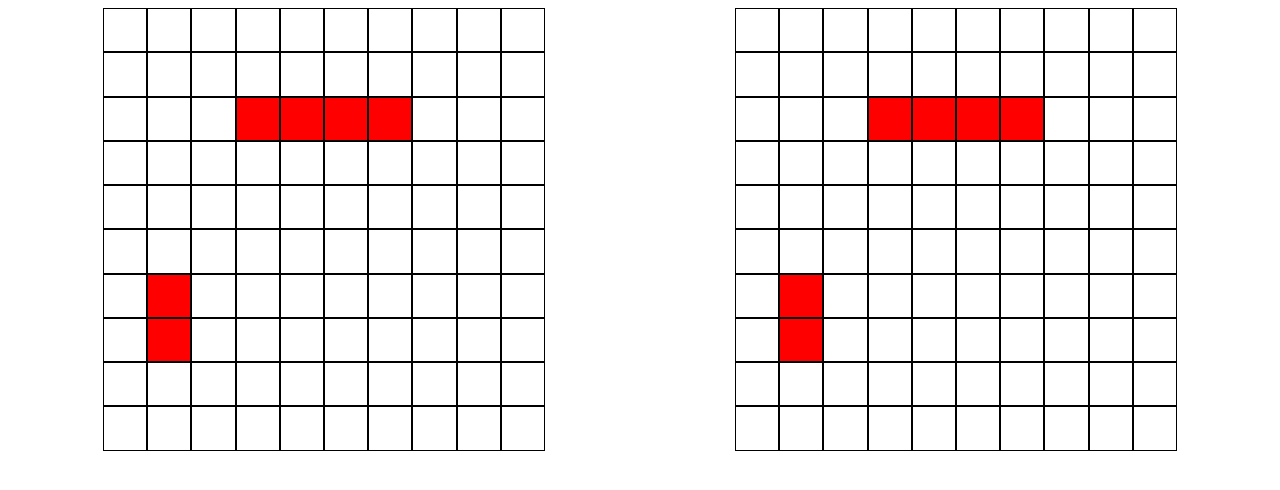
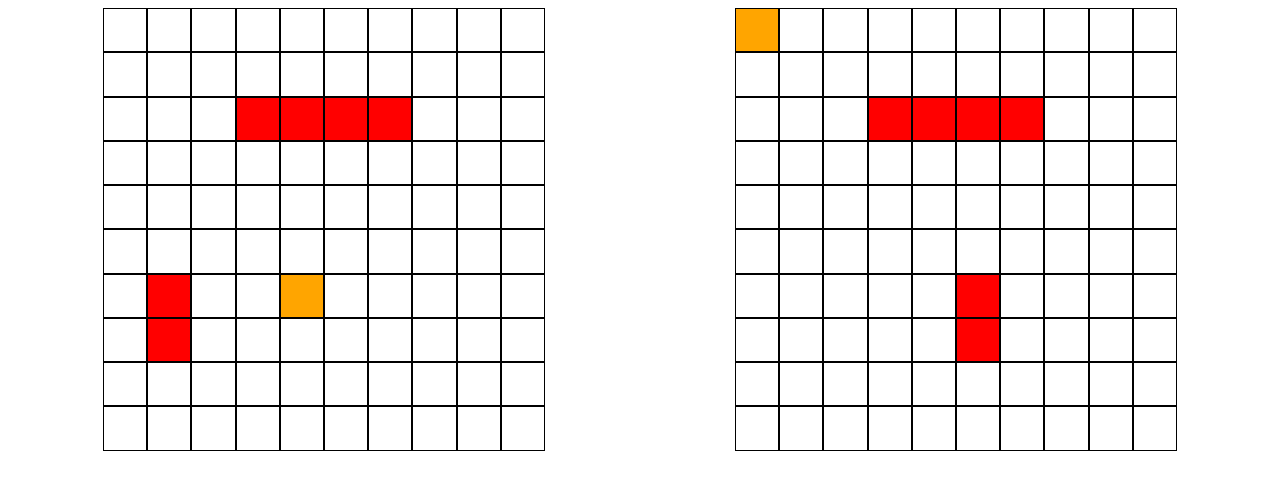
Before and after one commit to bing0i/battleship, a website with bundled scripts: page index.html in a window 1280 px wide. Both pictures are taken after a click on the element 756 px from the left and 30 px from the top of the page. Built offline with nearby package versions, Linux system fonts and the light colour scheme.

Commit message:
The computer can now auto-play and isAllSunken() is invoked after each click

```diff
--- a/index.html
+++ b/index.html
@@ -7,7 +7,7 @@
   </head>
   <body>
     <div class="wrapper">
-      <div class="gameboard player-gb"></div>
+      <div class="gameboard player-gb disabled"></div>
       <div class="gameboard computer-gb"></div>
     </div>
     <script type="module" src="script.js"></script>
--- a/script.js
+++ b/script.js
@@ -4,7 +4,6 @@ import { Player } from './scripts/Player.js';
 import { Computer } from './scripts/Computer.js';
 import { UserInterface } from './scripts/UserInterface.js';
 
-const gameboards = Array.from(document.querySelectorAll('.gameboard'));
 const gameboardsInfo = [
   Gameboard([
     Ship({
@@ -37,11 +36,11 @@ const gameboardsInfo = [
   Gameboard([
     Ship({
       start: {
-        x: 1,
+        x: 5,
         y: 6,
       },
       end: {
-        x: 1,
+        x: 5,
         y: 7,
       },
       length: 2,
@@ -63,9 +62,8 @@ const gameboardsInfo = [
     }),
   ]),
 ];
-const userInterface = UserInterface(gameboardsInfo);
+const players = [Player(gameboardsInfo[1]), Computer(gameboardsInfo[0])];
+const userInterface = UserInterface(gameboardsInfo, players);
 userInterface.createGameboards();
 userInterface.placeShips();
 userInterface.clickToAttack();
-
-gameboards[1].classList.add('disabled');
--- a/scripts/Computer.js
+++ b/scripts/Computer.js
@@ -1,6 +1,8 @@
 const Computer = (enemyGameboard) => {
   const movedPosition = [];
   const play = () => {
+    if (movedPosition.length === 10 * 10) return null;
+
     let isPresent = true;
     let newPos;
     while (isPresent) {
@@ -22,7 +24,8 @@ const Computer = (enemyGameboard) => {
     }
 
     movedPosition.push(newPos);
-    enemyGameboard.receiveAttack(newPos);
+    let isHit = enemyGameboard.receiveAttack(newPos);
+    return { isHit, newPos };
   };
 
   return { play, movedPosition };
--- a/scripts/userInterface.js
+++ b/scripts/userInterface.js
@@ -1,16 +1,14 @@
-const UserInterface = (gbsInfo) => {
+const UserInterface = (gbsInfo, pls) => {
   const gameboardsInfo = gbsInfo;
+  const players = pls;
   const gameboards = Array.from(document.querySelectorAll('.gameboard'));
 
   const createGameboards = () => {
-    for (let i = 1; i <= 10; i++) {
-      for (let j = 1; j <= 10; j++) {
+    for (let i = 0; i <= 9; i++) {
+      for (let j = 0; j <= 9; j++) {
         for (let k = 0; k < gameboards.length; k++) {
           let square = document.createElement('div');
           square.className = `square position-${j}-${i}`;
-          square.addEventListener('click', () => {
-            attack(square, gameboardsInfo[k], { j, i });
-          });
           gameboards[k].appendChild(square);
         }
       }
@@ -18,23 +16,30 @@ const UserInterface = (gbsInfo) => {
   };
 
   const clickToAttack = () => {
-    const squares = Array.from(document.querySelectorAll('.square'));
-    for (let j = 0; j < squares.length; j++) {
-      squares[j].addEventListener('click', (e) => {
+    const squares = Array.from(gameboards[1].querySelectorAll('.square'));
+    for (let i = 0; i < squares.length; i++) {
+      squares[i].addEventListener('click', (e) => {
         const splittedStrings = e.target.className.split('-');
         const pos = {
-          x: parseInt(splittedStrings[1]) - 1,
-          y: parseInt(splittedStrings[2]) - 1,
+          x: parseInt(splittedStrings[1]),
+          y: parseInt(splittedStrings[2]),
         };
-        const gameboard = e.target.parentNode;
-        gameboard.className.split(' ')[1] === 'player-gb'
-          ? attack(e.target, gameboardsInfo[0], pos)
-          : attack(e.target, gameboardsInfo[1], pos);
-        gameboard.classList.add('disabled');
-        const nextGameboard = gameboard.nextElementSibling
-          ? gameboard.nextElementSibling
-          : gameboard.previousElementSibling;
-        nextGameboard.classList.remove('disabled');
+        attack(e.target, gameboardsInfo[1].receiveAttack(pos));
+
+        const { isHit, newPos } = players[1].play();
+        if (newPos) {
+          const attackedSquare = gameboards[0].querySelector(
+            `.position-${newPos.x}-${newPos.y}`
+          );
+          attack(attackedSquare, isHit);
+        }
+
+        if (
+          gameboardsInfo[0].isAllSunken() ||
+          gameboardsInfo[1].isAllSunken()
+        ) {
+          gameboards[1].classList.add('disabled');
+        }
       });
     }
   };
@@ -53,21 +58,17 @@ const UserInterface = (gbsInfo) => {
             x = position.start.x;
             y = position.start.y + k;
           }
-          let square = gameboards[i].querySelector(
-            `.position-${x + 1}-${y + 1}`
-          );
+          let square = gameboards[i].querySelector(`.position-${x}-${y}`);
           square.style.backgroundColor = 'red';
         }
       }
     }
   };
 
-  const attack = (square, gameboardInfo, pos) => {
-    if (gameboardInfo.receiveAttack(pos)) {
-      square.style.backgroundColor = 'blue';
-    } else {
-      square.style.backgroundColor = 'orange';
-    }
+  const attack = (square, isHit) => {
+    isHit
+      ? (square.style.backgroundColor = 'blue')
+      : (square.style.backgroundColor = 'orange');
   };
 
   return {
```
